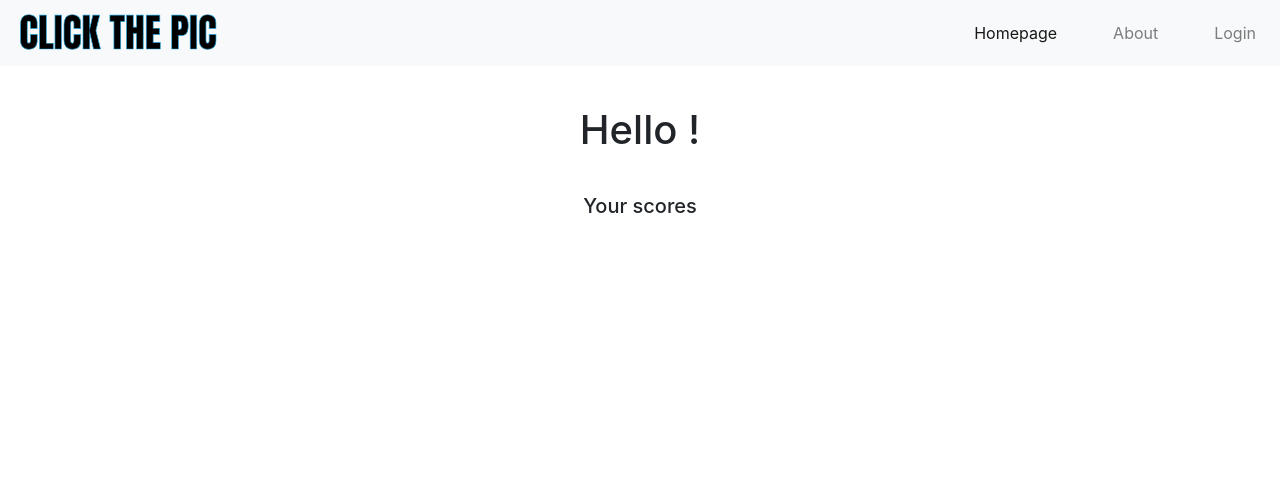
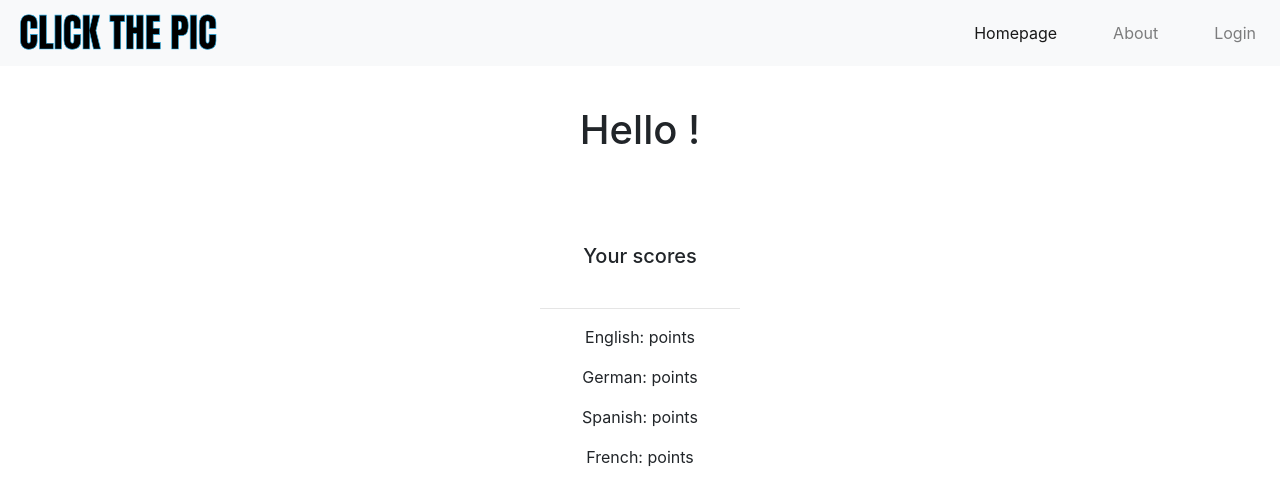
Before and after one commit to FreekJanssen/clicthepic_FE, a React (Create React App) app: page /account in a window 1280 px wide. Shown: the top 504 px of the page. Built offline with nearby package versions, Linux system fonts and the light colour scheme; no server answers.

Commit message:
add scores of user from scoreList (state)

```diff
--- a/src/pages/Account/index.css
+++ b/src/pages/Account/index.css
@@ -1,4 +1,14 @@
 .scoresHead {
   text-align: center;
   margin: 0 auto;
+  padding-top: 50px;
 }
+
+.scoreList {
+  text-align: center;
+  margin-top: 40px;
+}
+
+.hrLine {
+  width: 200px;
+}
--- a/src/pages/Account/index.js
+++ b/src/pages/Account/index.js
@@ -5,11 +5,19 @@ import "./index.css";
 
 export default function Account() {
   const user = useSelector(selectUser);
+  console.log("here", user.scoreList);
 
   return (
     <div>
       <h1 className="head">Hello {user.name}!</h1>
       <h5 className="scoresHead">Your scores</h5>
+      <div className="scoreList">
+        <hr className="hrLine"></hr>
+        <p>English: {user?.scoreList?.en} points</p>
+        <p>German: {user?.scoreList?.de} points</p>
+        <p>Spanish: {user?.scoreList?.es} points</p>
+        <p>French: {user?.scoreList?.fr} points</p>
+      </div>
     </div>
   );
 }
```
